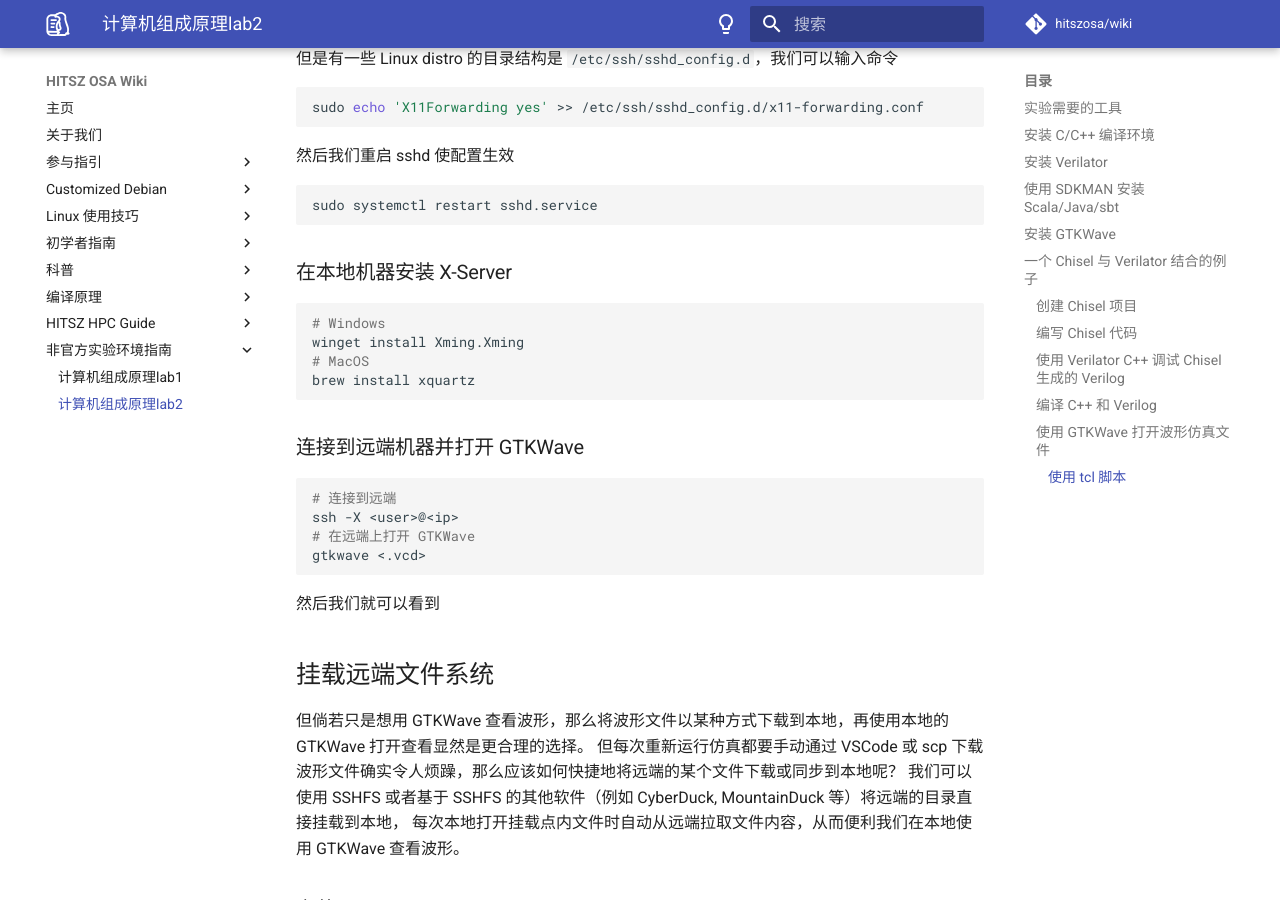
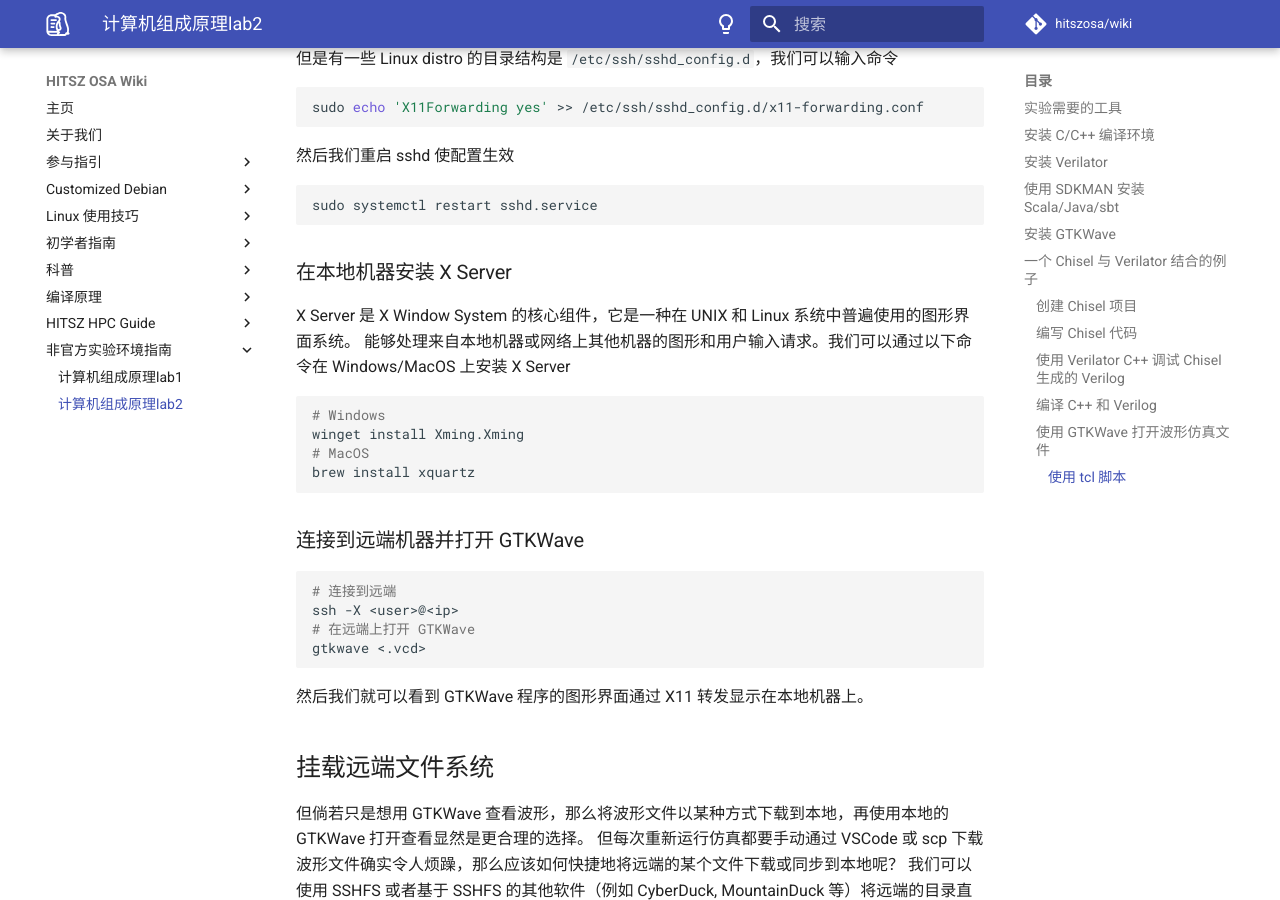
Before and after one commit to hitszosa/wiki, an MkDocs documentation site: the page built from docs/unofficial-lab-env/comp-organ-lab2.md, in a window 1280 px wide and 900 px high, scrolled down 8169 px. Built offline with MkDocs 1.6.1 and Material for MkDocs 9.7.7, drawn with Linux system fonts in a browser that asks for light colours; comment, search, counter and statistics services are not loaded.

Commit message:
介绍 x server

````diff
--- a/docs/unofficial-lab-env/comp-organ-lab2.md
+++ b/docs/unofficial-lab-env/comp-organ-lab2.md
@@ -398,7 +398,10 @@ sudo echo 'X11Forwarding yes' >> /etc/ssh/sshd_config.d/x11-forwarding.conf
 sudo systemctl restart sshd.service
 ```
 
-### 在本地机器安装 X-Server
+### 在本地机器安装 X Server
+
+X Server 是 X Window System 的核心组件，它是一种在 UNIX 和 Linux 系统中普遍使用的图形界面系统。
+能够处理来自本地机器或网络上其他机器的图形和用户输入请求。我们可以通过以下命令在 Windows/MacOS 上安装 X Server
 
 ```sh
 # Windows
@@ -416,7 +419,7 @@ ssh -X <user>@<ip>
 gtkwave <.vcd>
 ```
 
-然后我们就可以看到
+然后我们就可以看到 GTKWave 程序的图形界面通过 X11 转发显示在本地机器上。
 
 ## 挂载远端文件系统
 
````
